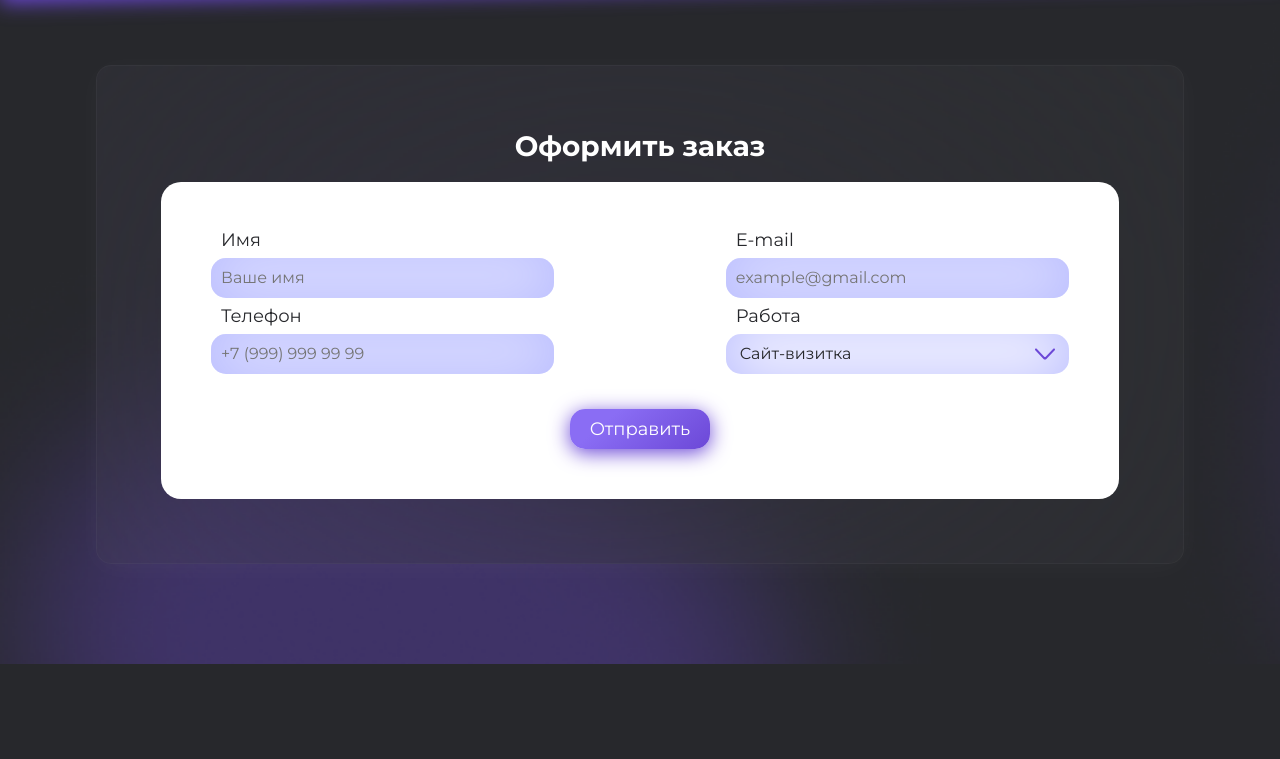
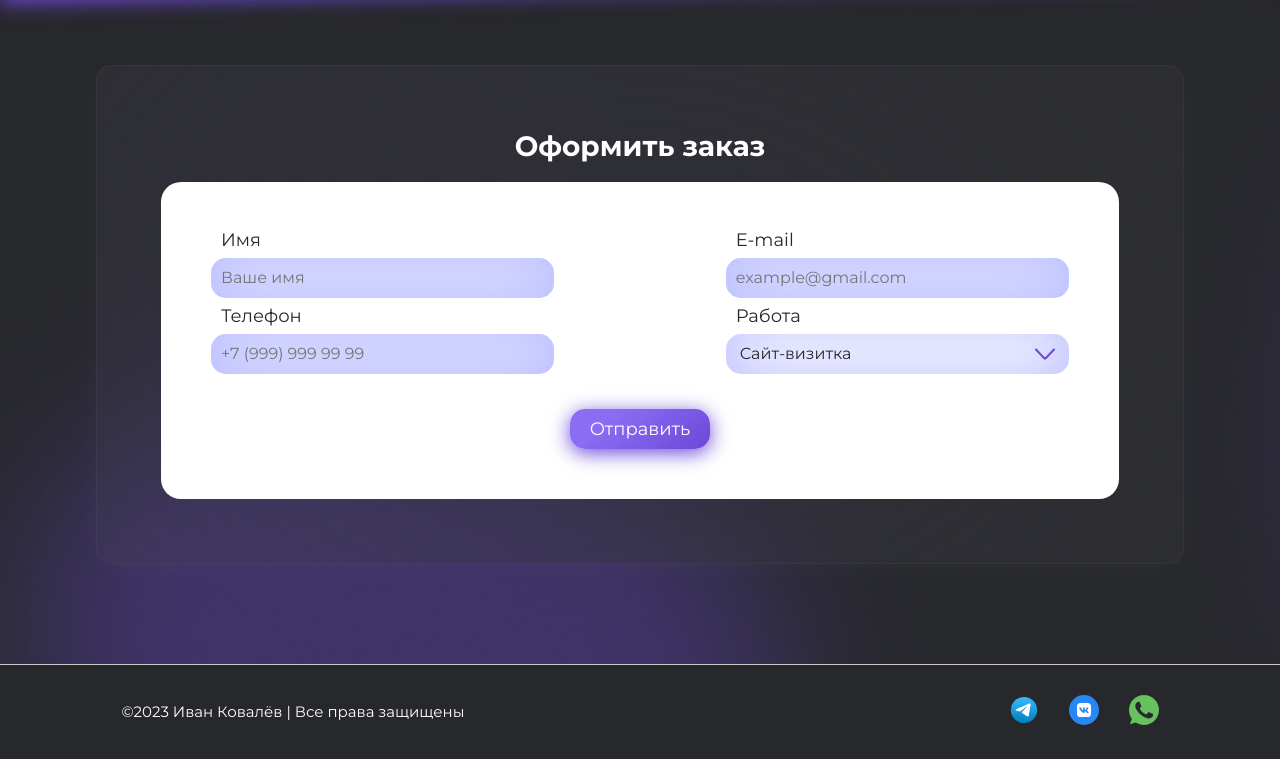
Before and after one commit to ivkovalevv/business-card, a website: page index.html in a window 1280 px wide. Shown: the part 956-1715 px from the top of the page. Before the commit the page ends 1620 px from the top, so only its background shows below. Drawn offline with nearby package versions, Linux system fonts and the light colour scheme.

Commit message:
add footer

```diff
--- a/css/style.css
+++ b/css/style.css
@@ -259,6 +259,7 @@ p{
 .bootstrap-icon{background-image: url(../img/svg/bootstrap.svg);}
 .git-icon{background-image: url(../img/svg/git.svg);}
 .bem-icon{background-image: url(../img/svg/bem.svg);}
+.figma-icon{background-image: url(../img/svg/figma.svg);}
 
 .swiper-slide__description{
     color: var(--back-color);
@@ -741,6 +742,34 @@ p{
     background: linear-gradient(140deg, rgb(138, 109, 244, 1) 27%, rgba(108,72,215,1) 100%);
 }
 
+/* FOOTER */
+
+.footer{
+    width: 100%;
+    height: fit-content;
+    background-color: var(--back-color);
+    display: flex;
+    align-items: center;
+    justify-content: center;
+    padding: 30px;
+    border-top: 1px solid #cacaca;
+}
+
+.footer__content{
+    display: flex;
+    align-items: center;
+    justify-content: space-between;
+}
+
+.footer__description{
+    font-size: 15px;
+}
+
+.footer__icon{
+    width: 30px;
+    height: 30px;
+}
+
 /* MEDIA */
 
 @media (min-width: 1882px){
@@ -907,5 +936,14 @@ p{
 
     .running-line{
         top: -3%;
+        transform: rotate(0deg) translateY(-10px);
+    }
+
+    .footer__content{
+        flex-direction: column;
+    }
+
+    .footer__description{
+        margin-bottom: 20px;
     }
 }
--- a/index.html
+++ b/index.html
@@ -33,7 +33,7 @@
                         <p class="description section-hero__content-description">
                             Я Frontend-разработчик
                         </p>
-                        <a href="#" class="btn section-hero__content-btn">
+                        <a href="https://hh.ru/resume/fe8089e1ff07acebf70039ed1f52674845474f?from=share_ios" target="_blank" class="btn section-hero__content-btn">
                             Посмотреть резюме
                         </a>
                     </div>
@@ -113,6 +113,14 @@
                                     <div class="swiper-slide__img bem-icon"></div>
                                     <p class="swiper-slide__description description">
                                         BEM
+                                    </p>
+                                </div>
+                            </div>
+                            <div class="swiper-slide">
+                                <div class="swiper-slide__content">
+                                    <div class="swiper-slide__img figma-icon"></div>
+                                    <p class="swiper-slide__description description">
+                                        Figma
                                     </p>
                                 </div>
                             </div>
@@ -375,6 +383,27 @@
         </div>
     </section>
 
+    <footer class="footer">
+        <div class="container footer__container">
+            <div class="footer__content">
+                <p class="description footer__description">
+                    ©2023 Иван Ковалёв | Все права защищены
+                </p>
+                <div class="section-contacts__content-item-socials">
+                    <a href="https://t.me/x_kovalev" target="_blank" class="item-social">
+                        <img class="item-social-icon telegram footer__icon" src="./img/svg/telegram.svg" alt="телеграм">
+                    </a>
+                    <a href="https://vk.com/x.kovalev" target="_blank" class="item-social">
+                        <img class="item-social-icon vk footer__icon" src="./img/svg/vk.svg" alt="вконтакте">
+                    </a>
+                    <a href="https://wa.me/+79151049060" target="_blank" class="item-social">
+                        <img class="item-social-icon whatsapp footer__icon" src="./img/svg/whatsapp.svg" alt="ватсап">
+                    </a>
+                </div>
+            </div>
+        </div>
+    </footer>
+
     <script src="https://cdn.jsdelivr.net/npm/swiper@10/swiper-bundle.min.js"></script>
     <script src="https://cdn.jsdelivr.net/npm/axios@1.1.2/dist/axios.min.js"></script>
     <script defer src="https://api-maps.yandex.ru/2.1/?apikey=ваш API-ключ&lang=ru_RU" type="text/javascript"></script>
```
Also changed, not shown: img/svg/figma.svg (added), img/svg/wave.svg (added).
